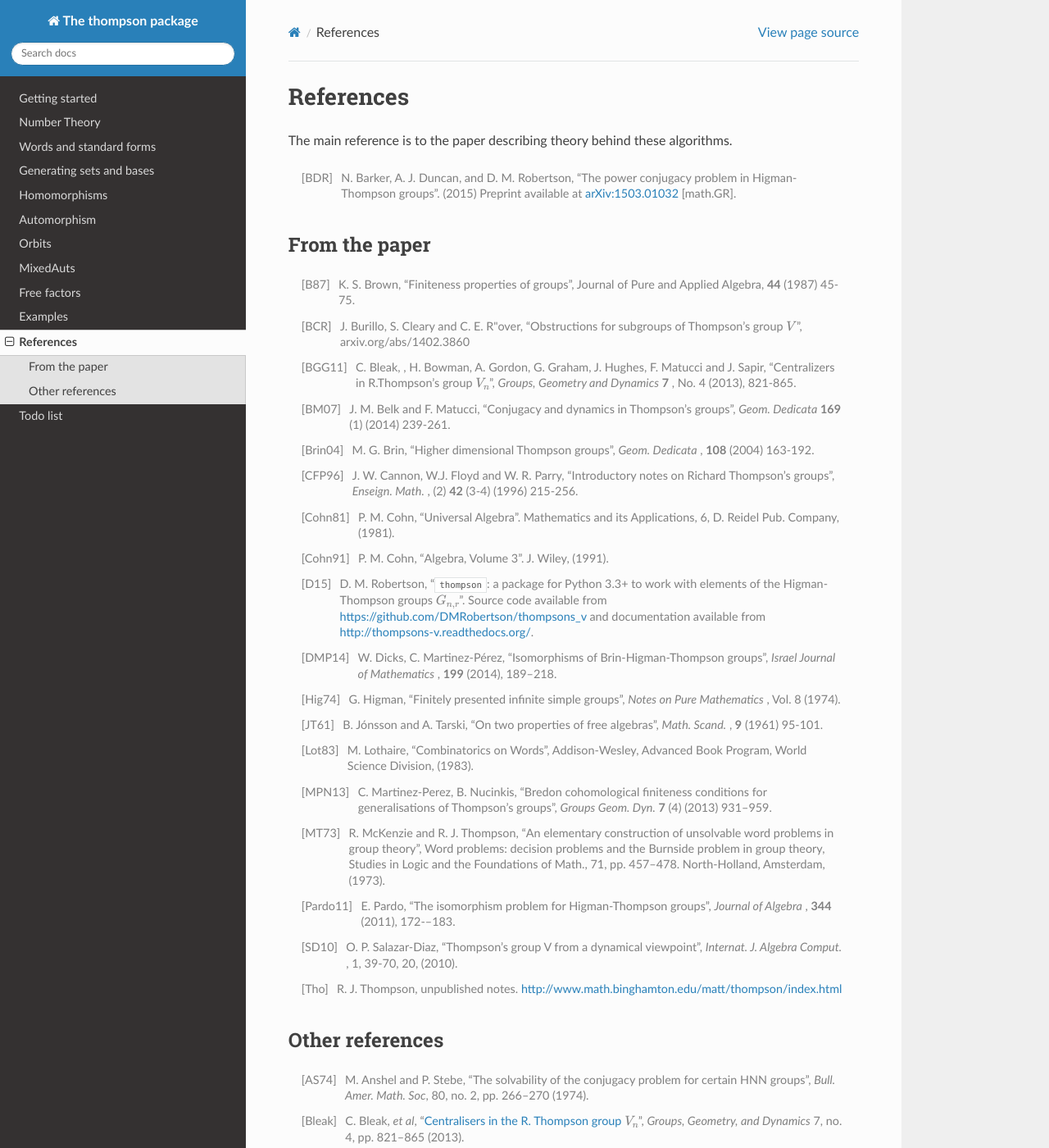
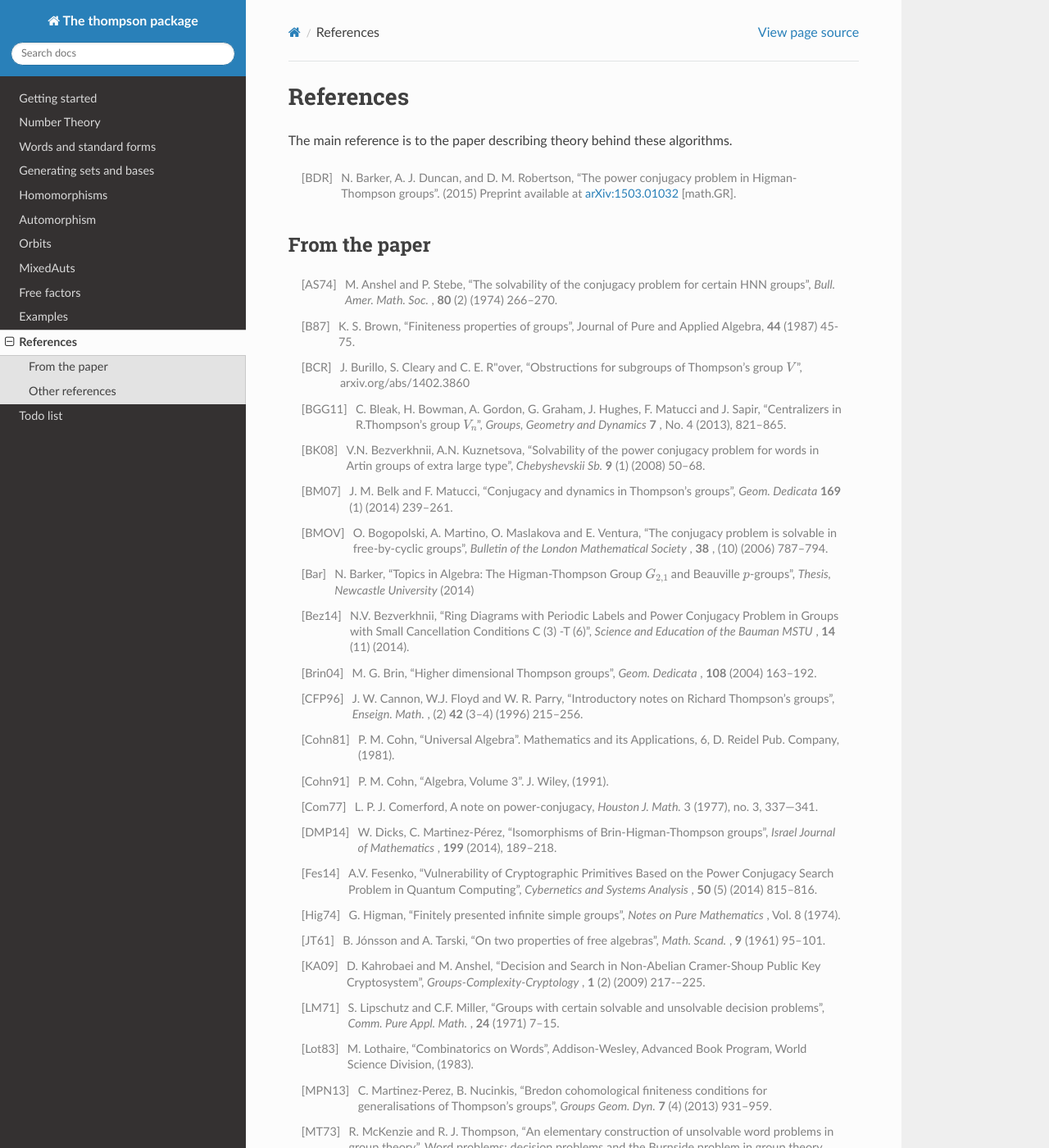
Before and after one commit to DMRobertson/thompsons_v, a Sphinx documentation site: the page built from docs/references.rst, in a window 1280 px wide and 1400 px high. Shown: the whole window at 82% size. Built offline with Sphinx 7.4.7 and the Read the Docs theme 2.0.0, drawn with Linux system fonts in a browser that asks for light colours; some of the changed text lies outside the part shown.

Commit message:
Including references from revised paper
Had to rewrite the script that extracts references from the auxiliary
file

```diff
--- a/docs/generate_references.py
+++ b/docs/generate_references.py
@@ -2,24 +2,34 @@ from pathlib import Path
 import re
 
 def bibliography_entries(tex_source):
+	output = ""
 	with Path(tex_source).open('rt', encoding='utf-8') as f:
-		finished = False
-		while not finished:
+		at_bib_start = False
+		while not at_bib_start:
 			line = next(f)
-			finished = line.startswith(r'\begin{thebibliography}')
+			at_bib_start = line.startswith(r'\begin{thebibliography}')
 
 		line = next(f)
-		finished = False
-		while not finished:
-			yield line.strip()
+		at_bib_end = False
+		while not at_bib_end:
+			output += line
 			line = next(f)
-			finished = line.startswith(r'\end{thebibliography}')
+			at_bib_end = line.startswith(r'\end{thebibliography}')
+	return output
 
 extractor = re.compile(r"""
-	\\bibitem	#Bibitem macro
-	\[(\w+)\]		#Displayed reference name
-	\{(\w+)\}		#Internal label
-	(.+)
+	\\bibitem             #Bibitem macro
+	%                     #Commented out
+	\[(\w+)\]             #The old displayed reference name
+	\n                    #New line
+	\{(\w+)\}             #Internal label
+	\s?                   #Optional space
+	(                     #The citation text
+		(?:               #Consists of the following group repeated at least once
+			(?!\\bibitem) #Does not begin with another bibitem macro
+			.*\n          #Rest of the current line
+		)+
+	)
 """, re.VERBOSE)
 
 translator = [
@@ -29,9 +39,10 @@ translator = [
 	(r"\'{e}", "é"),
 	(r"\'{o}", "ó"),
 	(r"\"{o}", "ö"),
+	(r"{\v\i}" , "i" ),
 	("---"   , "—"), #em dash
 	("--"    , "–"), #en dash
-	(r"\\"    , "")
+	(r"\\"   , "" ),
 ]
 
 tex_group = r"\{{\\{}\s*(.+?)\s*\}}"
@@ -51,6 +62,8 @@ url = re.compile(tex_macro.format('url'))
 
 def tidy_up(text):
 	text = text.strip()
+	if text.startswith('%'):
+		return ''
 	for key, value in translator:
 		text = text.replace(key, value)
 
@@ -65,18 +78,12 @@ def tidy_up(text):
 
 if __name__ == '__main__':
 	refs = {}
+	bibliography = bibliography_entries(r'..\..\barker\conj_paper\pconj.tex')
+	citations = extractor.findall(bibliography)
 
-	for line in bibliography_entries(r'..\..\barker\conj_paper\pconj.tex'):
-		if line == '' or line.startswith('%'):
-			continue
-		try:
-			label, _, text = extractor.match(line).groups()
-			refs[label] = tidy_up(text)
-		except AttributeError:
-			print('problem with:', repr(line))
-			raise
-	from pprint import pprint
-	# pprint(refs)
+	for ext_name, int_name, text in citations:
+		lines = [tidy_up(line) for line in text.split('\n')]
+		refs[ext_name] = " ".join(lines)
 
 	with open('paper_bibliography.txt', 'wt', encoding='utf-8') as f:
 		for key, text in sorted(refs.items()):
--- a/docs/paper_bibliography.txt
+++ b/docs/paper_bibliography.txt
@@ -1,18 +1,28 @@
+.. [AS74] \M. Anshel and P. Stebe, "The solvability of the conjugacy problem for certain HNN groups",  *Bull. Amer. Math. Soc.* ,  **80**  (2) (1974) 266–270.
 .. [B87] \K. S. Brown, "Finiteness properties of groups", Journal of Pure and Applied Algebra,  **44**  (1987) 45-75.
 .. [BCR] \J. Burillo, S. Cleary and C. E. R\"over, "Obstructions for subgroups of Thompson's group  :math:`V`", arxiv.org/abs/1402.3860
-.. [BGG11] \C. Bleak, , H. Bowman, A. Gordon, G. Graham, J. Hughes, F. Matucci and J. Sapir, "Centralizers in R.Thompson's group  :math:`V_{n}`",  *Groups, Geometry and Dynamics*   **7** , No. 4 (2013), 821-865.
-.. [BM07] \J. M. Belk and F. Matucci, "Conjugacy and dynamics in Thompson's groups",  *Geom. Dedicata*   **169**  (1) (2014) 239-261.
-.. [Brin04] \M. G. Brin, "Higher dimensional Thompson groups",  *Geom. Dedicata* ,  **108**  (2004) 163-192.
-.. [CFP96] \J. W. Cannon, W.J. Floyd and W. R. Parry, "Introductory notes on Richard Thompson's groups",  *Enseign. Math.* , (2)  **42** (3-4) (1996) 215-256.
+.. [BGG11] \C. Bleak, H. Bowman, A. Gordon, G. Graham, J. Hughes, F. Matucci and J. Sapir, "Centralizers in R.Thompson's group  :math:`V_{n}`",  *Groups, Geometry and Dynamics*   **7** , No. 4 (2013), 821–865.
+.. [BK08] \V.N. Bezverkhnii, A.N. Kuznetsova, "Solvability of the power conjugacy problem for words in Artin groups of extra large type",  *Chebyshevskii Sb.*   **9**  (1) (2008)  50–68.
+.. [BM07] \J. M. Belk and F. Matucci, "Conjugacy and dynamics in Thompson's groups",  *Geom. Dedicata*   **169**  (1) (2014) 239–261.
+.. [BMOV] \O. Bogopolski, A. Martino, O. Maslakova and E. Ventura, "The conjugacy problem is solvable in free-by-cyclic groups",  *Bulletin of the London Mathematical Society* ,  **38** , (10) (2006) 787–794.
+.. [Bar] \N. Barker, "Topics in Algebra: The Higman-Thompson Group  :math:`G_{2,1}` and Beauville  :math:`p`-groups",  *Thesis, Newcastle University*  (2014)
+.. [Bez14] \N.V. Bezverkhnii, "Ring Diagrams with Periodic Labels and Power Conjugacy Problem in Groups with Small Cancellation Conditions C (3) -T (6)",  *Science and Education of the Bauman MSTU* ,  **14**  (11) (2014).
+.. [Brin04] \M. G. Brin, "Higher dimensional Thompson groups",  *Geom. Dedicata* ,  **108**  (2004) 163–192.
+.. [CFP96] \J. W. Cannon, W.J. Floyd and W. R. Parry, "Introductory notes on Richard Thompson's groups",  *Enseign. Math.* , (2)  **42** (3–4) (1996) 215–256.
 .. [Cohn81] \P. M. Cohn, "Universal Algebra". Mathematics and its Applications, 6, D. Reidel Pub. Company, (1981).
 .. [Cohn91] \P. M. Cohn, "Algebra, Volume 3". J. Wiley, (1991).
-.. [D15] \D. M. Robertson, "``thompson``: a package for Python 3.3+ to work with elements of the Higman-Thompson groups  :math:`G_{n,r}`". Source code available from https://github.com/DMRobertson/thompsons\_v and documentation available from http://thompsons-v.readthedocs.org/.
+.. [Com77] \L. P. J. Comerford, A note on power-conjugacy,  *Houston J. Math.*  3 (1977), no. 3, 337—341.
 .. [DMP14] \W. Dicks, C. Martinez-Pérez, "Isomorphisms of Brin-Higman-Thompson groups",  *Israel Journal of Mathematics* ,  **199**  (2014), 189–218.
+.. [Fes14] \A.V. Fesenko, "Vulnerability of Cryptographic Primitives Based on the Power Conjugacy Search Problem in Quantum Computing",  *Cybernetics and Systems Analysis* ,  **50**  (5) (2014) 815–816.
 .. [Hig74] \G. Higman, "Finitely presented infinite simple groups",   *Notes on Pure Mathematics* , Vol. 8 (1974).
-.. [JT61] \B. Jónsson and A. Tarski, "On two properties of free algebras",  *Math. Scand.* ,  **9**  (1961) 95-101.
+.. [JT61] \B. Jónsson and A. Tarski, "On two properties of free algebras",  *Math. Scand.* ,  **9**  (1961) 95–101.
+.. [KA09] \D. Kahrobaei and M. Anshel, "Decision and Search in Non-Abelian Cramer-Shoup Public Key Cryptosystem",  *Groups-Complexity-Cryptology* ,  **1**  (2) (2009) 217-–225.
+.. [LM71] \S. Lipschutz and  C.F. Miller, "Groups with certain solvable and unsolvable decision problems",  *Comm. Pure Appl. Math.* ,  **24**  (1971) 7–15.
 .. [Lot83] \M. Lothaire, "Combinatorics on Words", Addison-Wesley, Advanced Book Program, World Science Division, (1983).
 .. [MPN13] \C. Martinez-Perez, B. Nucinkis, "Bredon cohomological finiteness conditions for generalisations of Thompson's groups",  *Groups Geom. Dyn.*   **7**  (4) (2013) 931–959.
 .. [MT73] \R. McKenzie and R. J. Thompson, "An elementary construction of unsolvable word problems in group theory", Word problems: decision problems and the Burnside problem in group theory, Studies in Logic and the Foundations of Math., 71, pp. 457–478. North-Holland, Amsterdam, (1973).
-.. [Pardo11] \E. Pardo, "The isomorphism problem for Higman-Thompson groups",  *Journal of Algebra* ,  **344**  (2011), 172-–183.
-.. [SD10] \O. P. Salazar-Diaz, "Thompson's group V from a dynamical viewpoint",  *Internat. J. Algebra Comput.* , 1, 39-70, 20, (2010).
+.. [Pa11] \E. Pardo, "The isomorphism problem for Higman-Thompson groups",  *Journal of Algebra* ,  **344**  (2011), 172–183.
+.. [Pr08] \S.J. Pride, "On the residual finiteness and other properties of (relative) one-relator groups",  *Proc. Amer. Math. Soc.*   **136**  (2) (2008) 377–386.
+.. [R15] \D. M. Robertson, "``thompson``: a package for Python 3.3+ to work with elements of the Higman-Thompson groups  :math:`G_{n,r}`". Source code available from https://github.com/DMRobertson/thompsons\_v and documentation available from http://thompsons-v.readthedocs.org/.
+.. [SD10] \O. P. Salazar-Diaz, "Thompson's group V from a dynamical viewpoint",  *Internat. J. Algebra Comput.* , 1, 39–70, 20, (2010).
 .. [Tho] \R. J. Thompson, unpublished notes. http://www.math.binghamton.edu/matt/thompson/index.html
--- a/docs/references.rst
+++ b/docs/references.rst
@@ -13,12 +13,10 @@ From the paper
 Other references
 ----------------
 
-.. [AS74] \M. Anshel and P. Stebe, "The solvability of the conjugacy problem for certain HNN groups",  *Bull. Amer. Math. Soc*, 80, no. 2, pp. 266–270 (1974).
-
-.. [Bleak] \C. Bleak, *et al*, "`Centralisers in the R. Thompson group  <http://arxiv.org/abs/1107.0672>`_ :math:`V_n`", *Groups, Geometry, and Dynamics* 7, no. 4, pp. 821--865 (2013).
+.. [Bleak] \C. Bleak *et al*, "`Centralisers in the R. Thompson group  <http://arxiv.org/abs/1107.0672>`_ :math:`V_n`", *Groups, Geometry, and Dynamics* 7, no. 4, pp. 821--865 (2013).
 
 
-.. [Kogan] \R. Kogan, "`nVTrees Applet <http://www.math.tamu.edu/~romwell/nvTrees/>`_" (2008). Accessed 17th September, 2014.
+.. [Kogan] \R. Kogan, "`nVTrees Applet <http://www.math.tamu.edu/~romwell/nvTrees/>`_" (2008). Accessed 17th September, 2014. Source code `available on GitHub <https://github.com/romwell/nvTrees>`_.
 
 .. Comment: redundant now that we don't draw trees.
 	[Mill] \B. Mill, "`Drawing Presentable Trees <http://billmill.org/pymag-trees/>`_" (2010). Accessed 3rd September, 2014.
```
Also changed, not shown: 1 other file.
